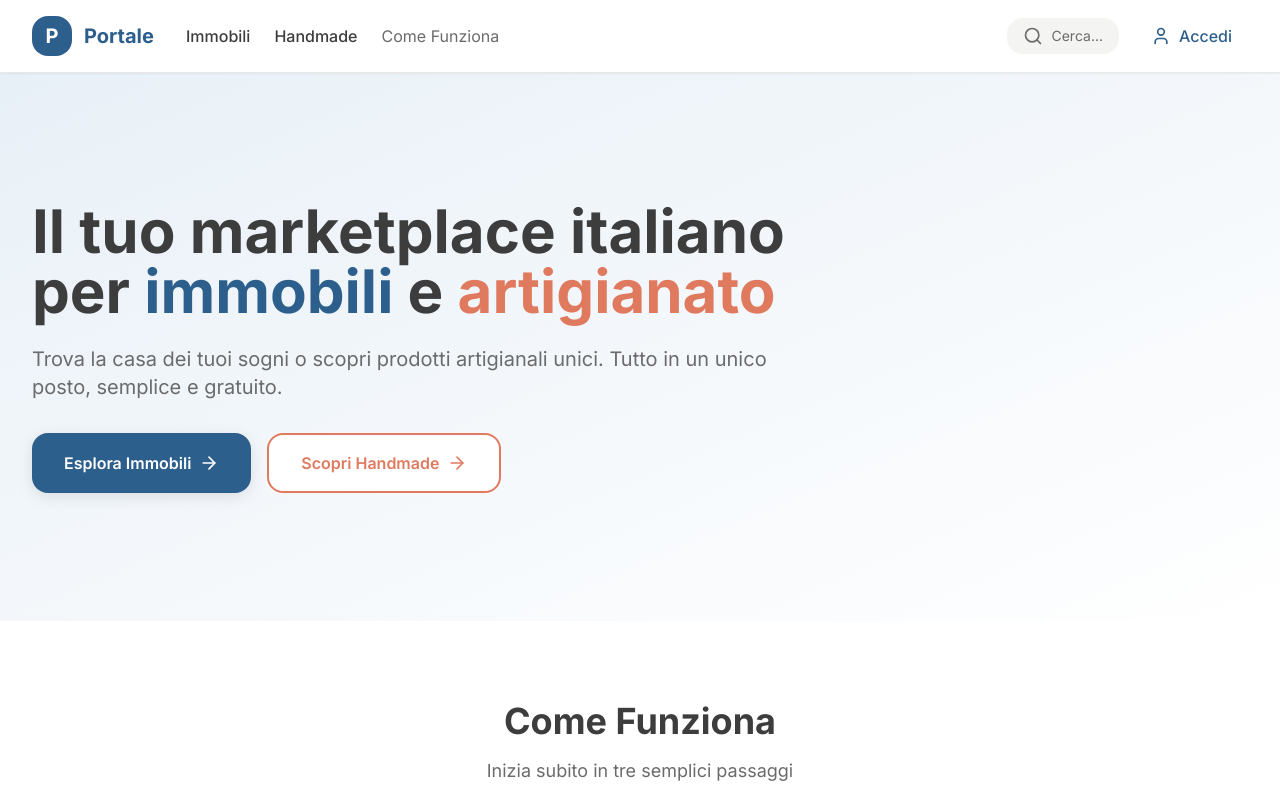
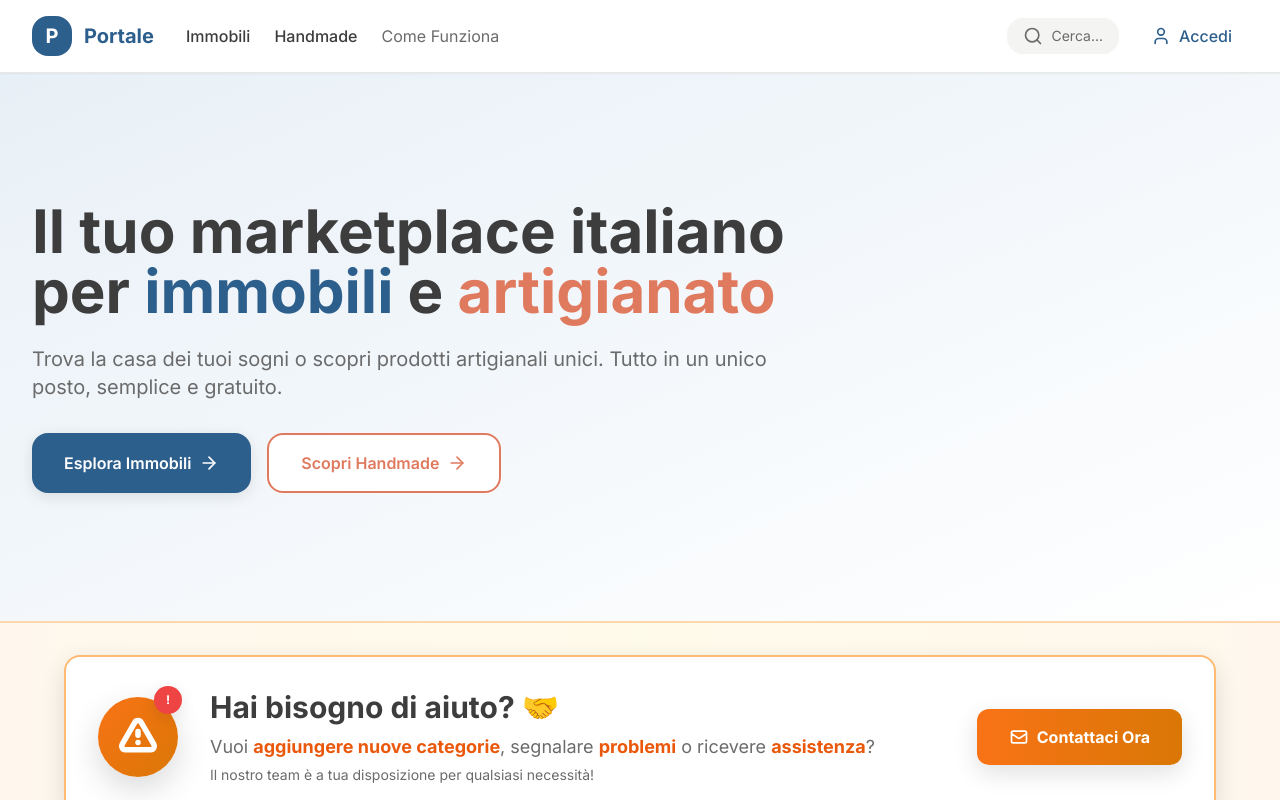
Before and after one commit to vetrinaimmobilihandmade/portale-immobili-handmade, a Next.js app: page / in a window 1280 px wide. Shown: the top 800 px of the page. Built offline with nearby package versions, Linux system fonts and the light colour scheme; no server answers; the database is empty.

Commit message:
Update page.tsx

```diff
--- a/app/page.tsx
+++ b/app/page.tsx
@@ -33,6 +33,60 @@ export default function HomePage() {
                 Scopri Handmade
                 <ArrowRight className="w-5 h-5" />
               </Link>
+            </div>
+          </div>
+        </div>
+      </section>
+
+      {/* 🆕 Banner Aiuto/Contatti - SUBITO DOPO HERO */}
+      <section className="py-8 px-4 bg-gradient-to-r from-orange-50 via-amber-50 to-orange-50 border-y-2 border-orange-200">
+        <div className="max-w-6xl mx-auto">
+          <div className="bg-white rounded-2xl shadow-lg border-2 border-orange-300 overflow-hidden">
+            <div className="flex flex-col md:flex-row items-center gap-6 md:gap-8 p-6 md:p-8">
+
+              {/* Icona Attenzione Animata */}
+              <div className="flex-shrink-0">
+                <div className="relative">
+                  {/* Cerchio esterno pulsante */}
+                  <div className="absolute inset-0 bg-orange-400 rounded-full animate-ping opacity-20"></div>
+                  {/* Icona principale */}
+                  <div className="relative w-20 h-20 bg-gradient-to-br from-orange-500 to-amber-600 rounded-full flex items-center justify-center shadow-xl">
+                    <svg className="w-11 h-11 text-white" fill="none" stroke="currentColor" viewBox="0 0 24 24">
+                      <path strokeLinecap="round" strokeLinejoin="round" strokeWidth={3} d="M12 9v2m0 4h.01m-6.938 4h13.856c1.54 0 2.502-1.667 1.732-3L13.732 4c-.77-1.333-2.694-1.333-3.464 0L3.34 16c-.77 1.333.192 3 1.732 3z" />
+                    </svg>
+                  </div>
+                  {/* Badge esclamativo */}
+                  <div className="absolute -top-1 -right-1 w-7 h-7 bg-red-500 rounded-full flex items-center justify-center shadow-md animate-bounce">
+                    <span className="text-white text-xs font-bold">!</span>
+                  </div>
+                </div>
+              </div>
+
+              {/* Testo */}
+              <div className="flex-1 text-center md:text-left">
+                <h3 className="text-2xl md:text-3xl font-bold text-text-primary mb-2">
+                  Hai bisogno di aiuto? 🤝
+                </h3>
+                <p className="text-base md:text-lg text-text-secondary mb-1">
+                  Vuoi <strong className="text-orange-600">aggiungere nuove categorie</strong>, segnalare <strong className="text-orange-600">problemi</strong> o ricevere <strong className="text-orange-600">assistenza</strong>?
+                </p>
+                <p className="text-sm text-text-secondary">
+                  Il nostro team è a tua disposizione per qualsiasi necessità!
+                </p>
+              </div>
+
+              {/* CTA Button */}
+              <div className="flex-shrink-0">
+                <Link
+                  href="/contatti"
+                  className="inline-flex items-center gap-2 px-8 py-4 bg-gradient-to-r from-orange-500 to-amber-600 hover:from-orange-600 hover:to-amber-700 text-white rounded-xl font-bold shadow-lg transition-all hover:scale-105 hover:shadow-xl"
+                >
+                  <svg className="w-5 h-5" fill="none" stroke="currentColor" viewBox="0 0 24 24">
+                    <path strokeLinecap="round" strokeLinejoin="round" strokeWidth={2} d="M3 8l7.89 5.26a2 2 0 002.22 0L21 8M5 19h14a2 2 0 002-2V7a2 2 0 00-2-2H5a2 2 0 00-2 2v10a2 2 0 002 2z" />
+                  </svg>
+                  Contattaci Ora
+                </Link>
+              </div>
             </div>
           </div>
         </div>
```
